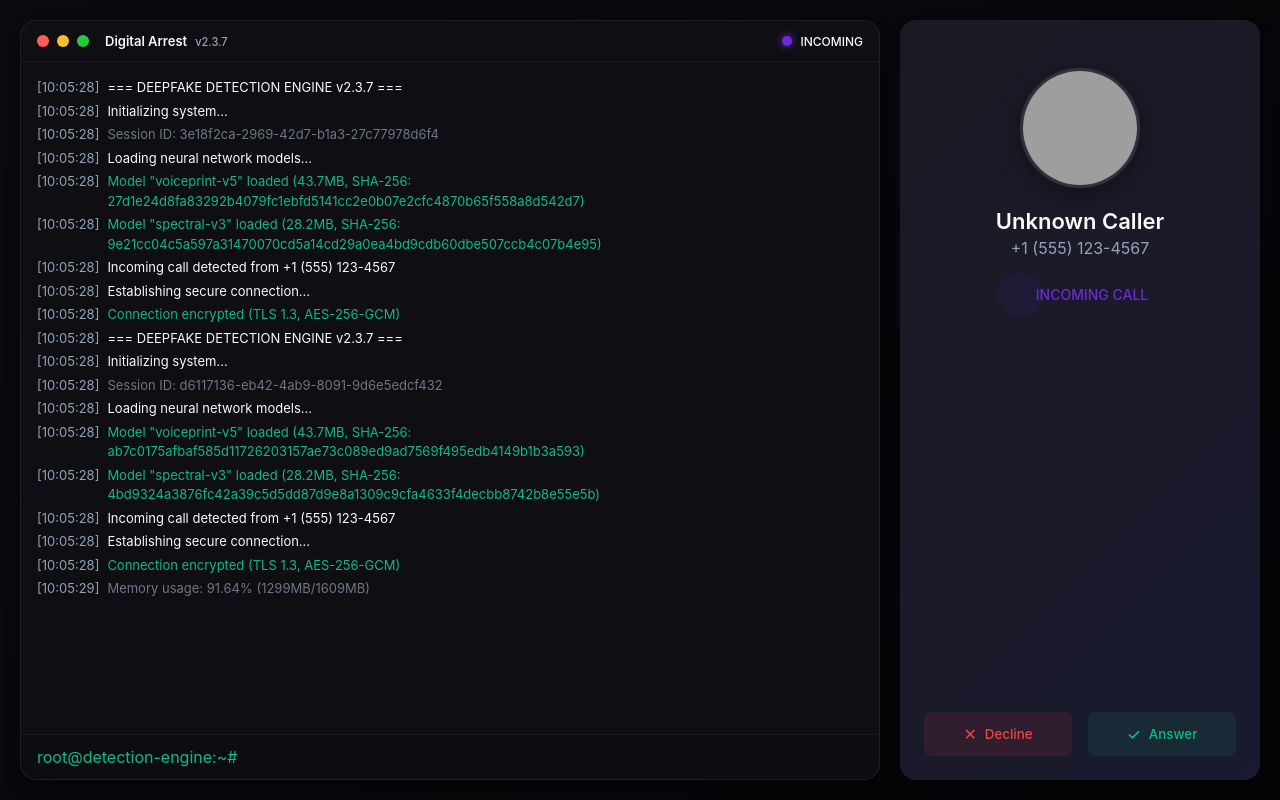
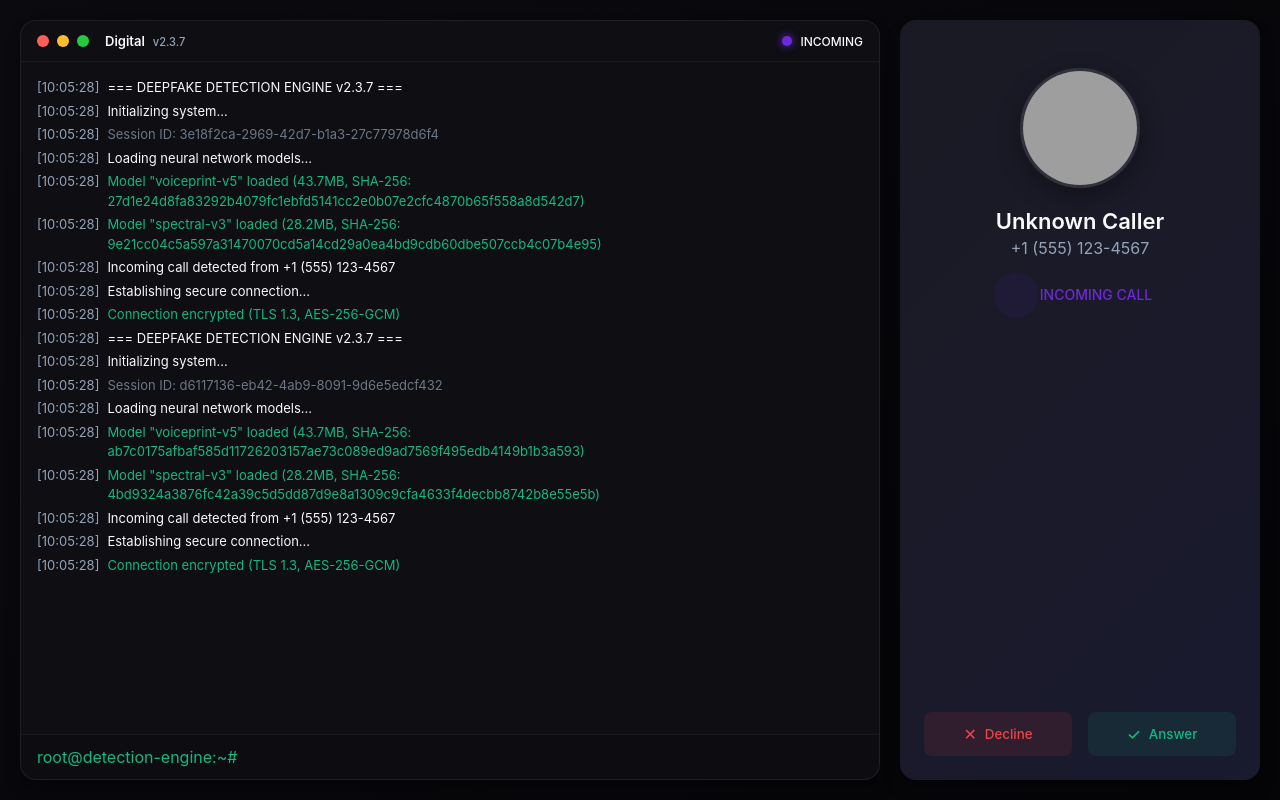
Before and after one commit to nachiketgalande1609/digital-arrest, a React (Vite) app: page / in a window 1280 px wide. Built offline with nearby package versions, Linux system fonts and the light colour scheme; grey boxes are pictures that could not be loaded.

Commit message:
UI changes

```diff
--- a/src/App.css
+++ b/src/App.css
@@ -332,7 +332,7 @@ body {
 .call-status {
     display: flex;
     align-items: center;
-    gap: 8px;
+    gap: 16px;
     margin-top: 12px;
     color: var(--accent-primary);
     font-weight: 500;
--- a/src/App.tsx
+++ b/src/App.tsx
@@ -54,15 +54,6 @@ const App: React.FC = () => {
         }
     }, [logs]);
 
-    const logMemoryUsage = () => {
-        if (Math.random() > 0.8) {
-            addLog(
-                `Memory usage: ${(Math.random() * 100).toFixed(2)}% (${Math.floor(Math.random() * 2048)}MB/${Math.floor(Math.random() * 4096)}MB)`,
-                "debug"
-            );
-        }
-    };
-
     const logFeatureAnalysis = () => {
         const features = ["pitch variance", "spectral centroid", "MFCC coefficients", "formant dispersion", "jitter", "shimmer", "harmonicity"];
         const feature = features[Math.floor(Math.random() * features.length)];
@@ -87,14 +78,6 @@ const App: React.FC = () => {
             addLog("Incoming call detected from " + callerInfo.number, "info");
             addLog("Establishing secure connection...", "info");
             addLog("Connection encrypted (TLS 1.3, AES-256-GCM)", "success");
-
-            const initLogs = setInterval(() => {
-                logMemoryUsage();
-            }, 1500);
-
-            return () => {
-                clearInterval(initLogs);
-            };
         }
 
         if (callStatus === "analyzing") {
@@ -116,7 +99,6 @@ const App: React.FC = () => {
                     if (Math.random() > 0.6) {
                         const randomActions = [
                             logFeatureAnalysis,
-                            logMemoryUsage,
                             logModelUpdate,
                             () => addLog(`Processing frame ${Math.floor(prev * 50)} (checksum: ${generateRandomHex(8)})`),
                             () => addLog(`Comparing to ${Math.floor(Math.random() * 10000)} known samples`),
@@ -175,7 +157,7 @@ const App: React.FC = () => {
                             <div className="terminal-btn maximize"></div>
                         </div>
                         <div className="terminal-title">
-                            <span className="app-name">Digital Arrest</span>
+                            <span className="app-name">Digital</span>
                             <span className="app-version">v2.3.7</span>
                         </div>
                         <div className="terminal-status">
```
